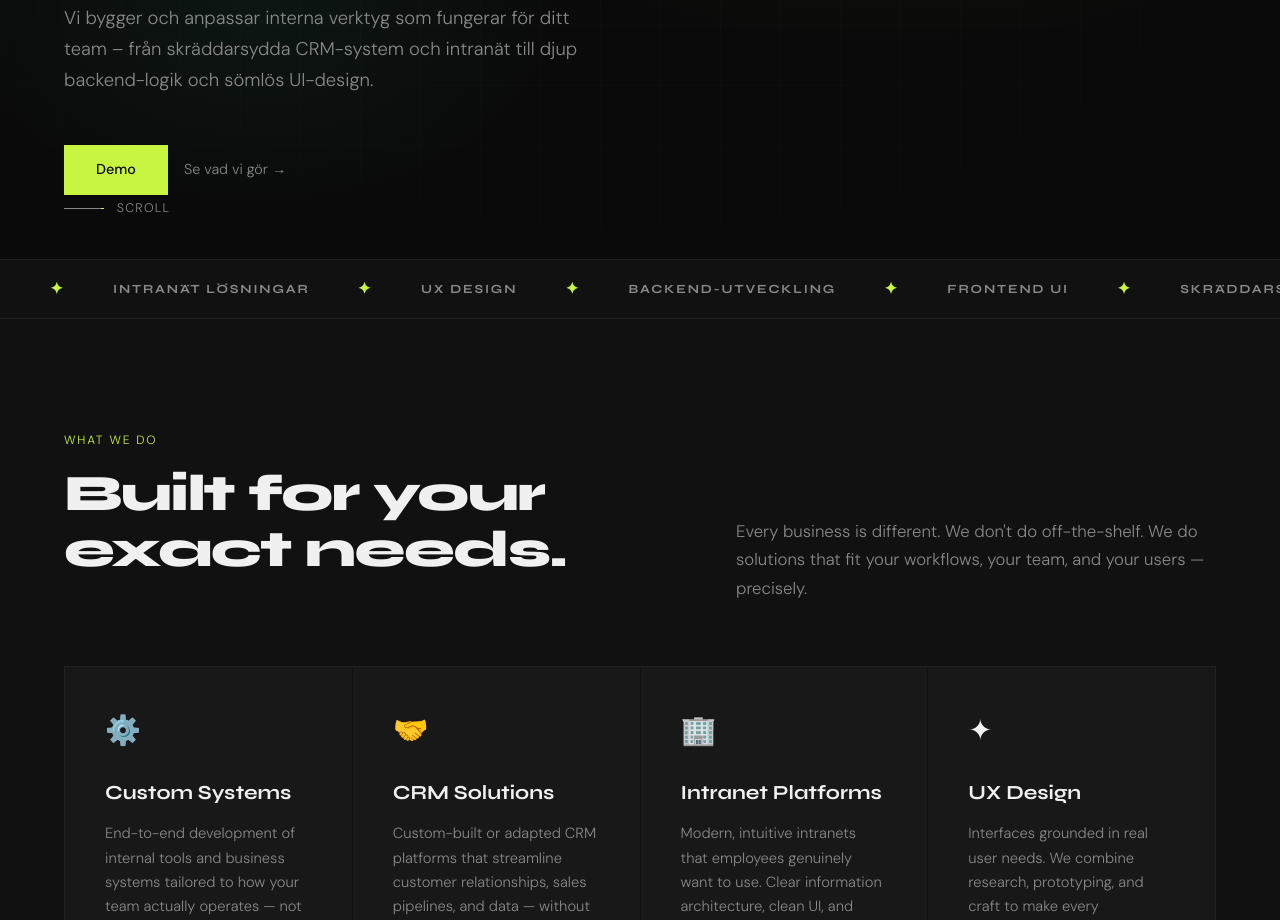
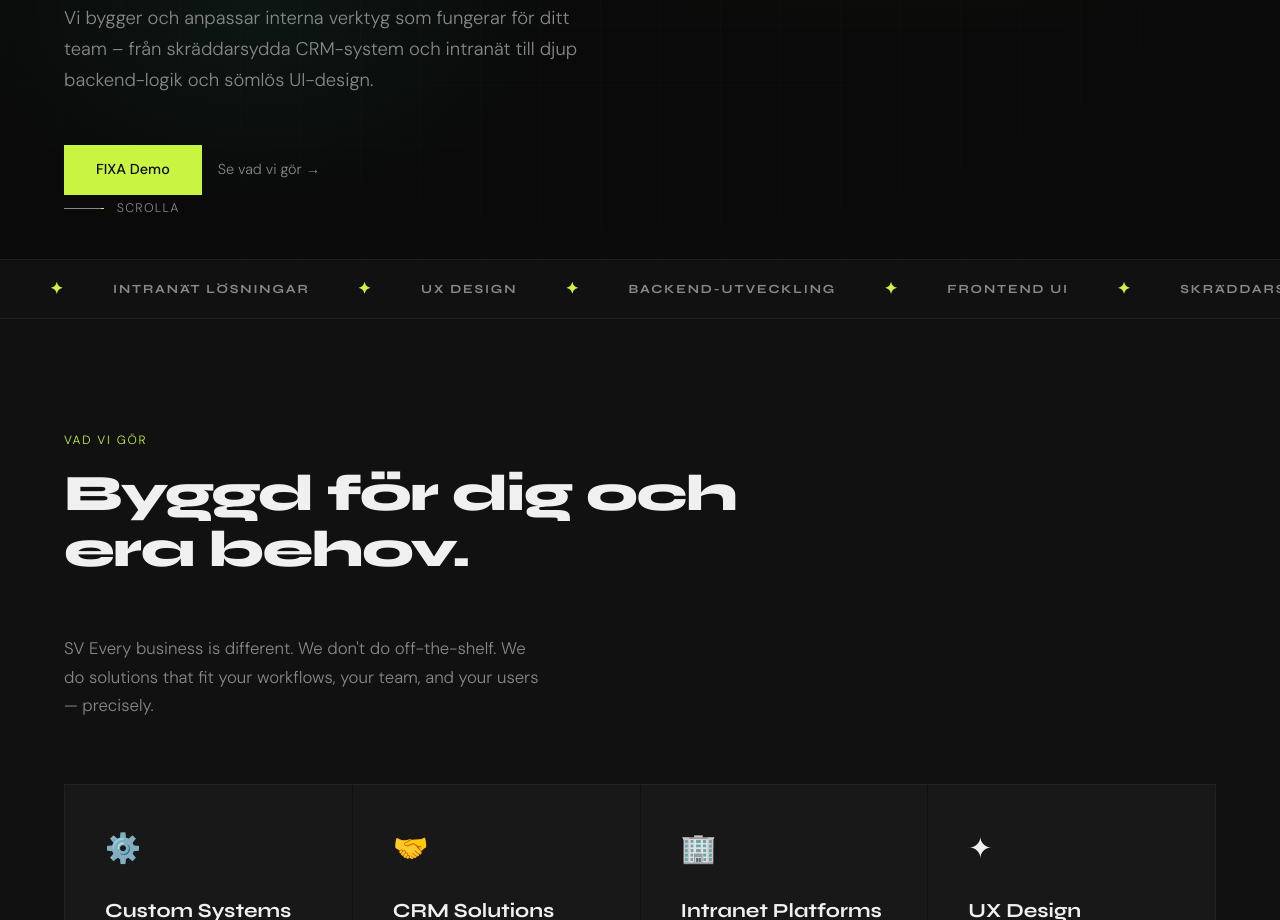
Before and after one commit to lilulian/qilintest, a plain HTML site: page index.html in a window 1280 px wide. Shown: the part 575-1495 px from the top of the page. Drawn offline with Linux system fonts and the light colour scheme.

Commit message:
Update index.html

```diff
--- a/index.html
+++ b/index.html
@@ -31,13 +31,13 @@
     <h1>byt till svenska<br><em>Sv</em> sv<br>sv</h1>
     <p class="hero-sub">Vi bygger och anpassar interna verktyg som fungerar för ditt team – från skräddarsydda CRM-system och intranät till djup backend-logik och sömlös UI-design.</p>
     <div class="hero-actions">
-      <a href="#contact" class="btn-primary">Demo</a>
+      <a href="#contact" class="btn-primary">FIXA Demo</a>
       <a href="#services" class="btn-ghost">Se vad vi gör →</a>
     </div>
   </div>
   <div class="hero-scroll">
     <div class="scroll-line"></div>
-    Scroll
+    Scrolla
   </div>
 </section>
 
@@ -53,10 +53,10 @@
 <section id="services">
   <div class="services-header reveal">
     <div>
-      <div class="section-label">What we do</div>
-      <h2>Built for your<br>exact needs.</h2>
+      <div class="section-label">Vad vi gör</div>
+      <h2>Byggd för dig och<br>era behov.</h2>
     </div>
-    <p class="section-intro">Every business is different. We don't do off-the-shelf. We do solutions that fit your workflows, your team, and your users — precisely.</p>
+    <p class="section-intro">SV Every business is different. We don't do off-the-shelf. We do solutions that fit your workflows, your team, and your users — precisely.</p>
   </div>
   <div class="services-grid reveal">
     <div class="service-card">
```
